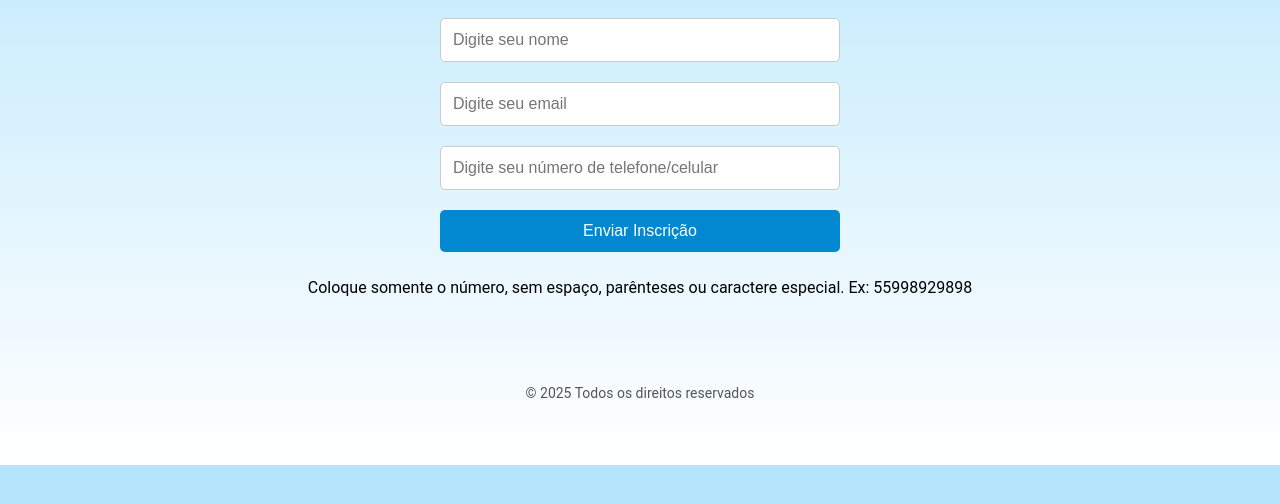
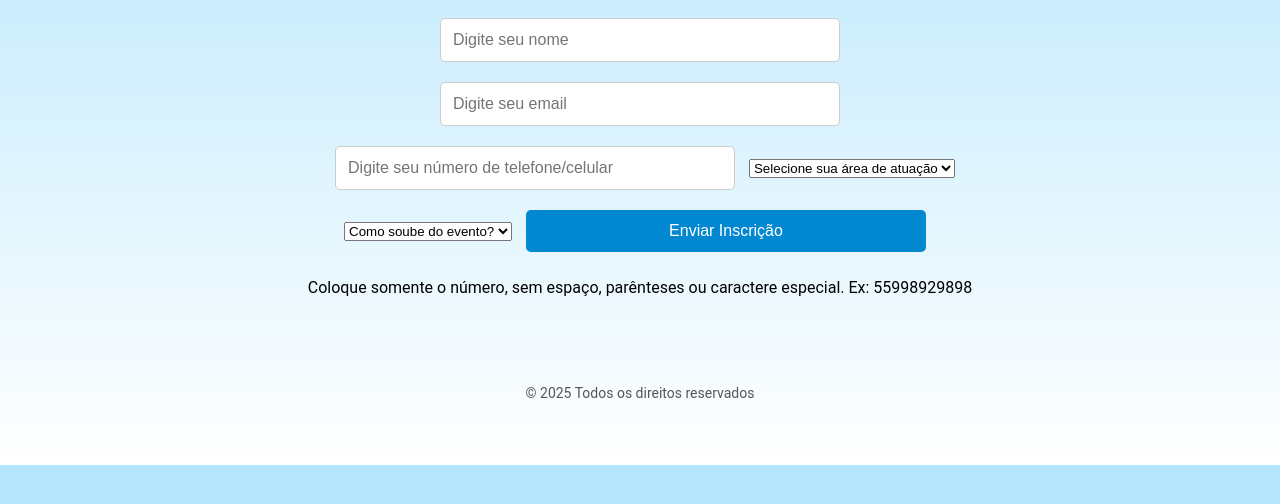
Before and after one commit to isaquebersalim/siteGDG-Divulgacao, a plain HTML site: page form.html in a window 1280 px wide. Shown: the part 220-724 px from the top of the page. Drawn offline with Linux system fonts and the light colour scheme.

Commit message:
Adcionado 2 campos: Área de atuação e como soube do evento, no formulário para conhecimento  do que o público de uma maneira geral, faz e como tiveram conhecimento do evento.

```diff
--- a/form.html
+++ b/form.html
@@ -22,9 +22,32 @@
                 <input type="text" id="nome" placeholder="Digite seu nome" required>
                 <input type="email" id="email" placeholder="Digite seu email" required>
                 <input type="tel" id="telefone" maxlength="11" pattern="\d{10,11}" placeholder="Digite seu número de telefone/celular" required>
+
+                <!-- Novo campo: Área de atuação -->
+                <select id="area" required>
+                    <option value="" disabled selected>Selecione sua área de atuação</option>
+                    <option>Desenvolvedor(a)</option>
+                    <option>Estudante</option>
+                    <option>Design / UX</option>
+                    <option>Marketing</option>
+                    <option>Gestão / Produto</option>
+                    <option>Outro</option>
+                </select>
+
+                <!-- Novo campo: Como soube do evento -->
+                <select id="origem" required>
+                    <option value="" disabled selected>Como soube do evento?</option>
+                    <option>Instagram</option>
+                    <option>Amigo(a)</option>
+                    <option>Site / Blog</option>
+                    <option>LinkedIn</option>
+                    <option>Outros</option>
+                </select>
+
                 <button type="submit">Enviar Inscrição</button>
                 <p>Coloque somente o número, sem espaço, parênteses ou caractere especial. Ex: 55998929898</p>
             </form>
+
             <p id="resultado"></p>
             <p id="timer" class="hidden">Redirecionando em <span id="contador">20</span> segundos...</p>
         </div>
```
